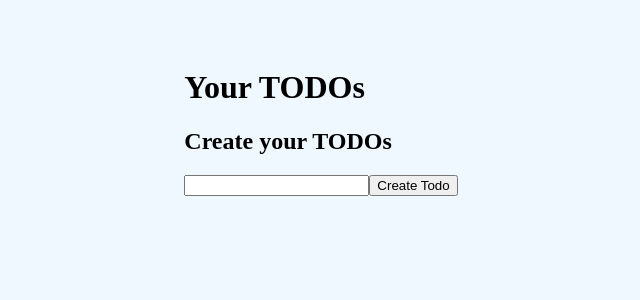
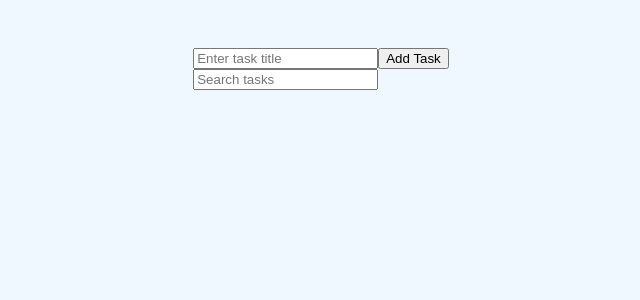
Before and after one commit to jeici21/ob-curso-react-basico-typescript, a React (Vite) app in the folder ejercicio-1/: page / in a window 1280 px wide. Shown: the top 300 px of the page, without its empty margins (319-959 px from the left). Built offline with nearby package versions, Linux system fonts and the light colour scheme.

Commit message:
Añadido ejercicio de useReducer y useContext

```diff
--- a/ejercicio-1/src/App.tsx
+++ b/ejercicio-1/src/App.tsx
@@ -1,6 +1,8 @@
 import './App.css'
-import TodoContainer from './components/containers/TodoContainer'
-import TodoFormContainer from './components/containers/TodoFormContainer'
+import TaskForm from './components/TaskForm'
+import TaskList from './components/TaskList'
+import { TaskProvider } from './components/containers/Context'
+import { Action } from './store/types/types'
 //import Clock from './components/Clock'
 //import ClockHook from './components/ClockHook'
 //import ContactoList from './components/ContactoList'
@@ -10,14 +12,20 @@ import TodoFormContainer from './components/containers/TodoFormContainer'
 function App() {
   return (
     <div className="App">
+      <TaskProvider state={{ tasks: [], filteredTasks: [] }} dispatch={function (value: Action): void {
+        throw new Error('Function not implemented.')
+      }}>
         {/* <ContactoList /> */}
         {/* <Clock /> */}
         {/* <ClockHook /> */}
         {/* <Cuadrado /> */}
         {/* <TareasFormik /> */}
         {/* <AxiosMaterial /> */}
-      <TodoContainer />
-      <TodoFormContainer />
+        {/* <TodoContainer /> */}
+        {/* <TodoFormContainer /> */}
+        <TaskForm />
+        <TaskList />
+      </TaskProvider>
     </div>
   )
 }
--- /dev/null
+++ b/ejercicio-1/src/components/TaskForm.tsx
@@ -0,0 +1,30 @@
+import { useState, useContext } from "react";
+import { TaskContext } from "./containers/Context"
+import { Task } from "../store/types/types";
+
+const TaskForm = () => {
+    const { dispatch } = useContext(TaskContext);
+
+    const [title, setTitle] = useState("");
+
+    const handleSubmit = (event: React.FormEvent<HTMLFormElement>) => {
+        event.preventDefault();
+        const task: Task = { id: Date.now(), title, completed: false };
+        dispatch({ type: "ADD_TASK", task });
+        setTitle("");
+    };
+
+    return (
+        <form onSubmit={handleSubmit}>
+            <input
+                type="text"
+                placeholder="Enter task title"
+                value={title}
+                onChange={(event) => setTitle(event.target.value)}
+            />
+            <button type="submit">Add Task</button>
+        </form>
+    );
+};
+
+export default TaskForm;
--- /dev/null
+++ b/ejercicio-1/src/components/TaskList.tsx
@@ -0,0 +1,42 @@
+import { useContext } from "react";
+import { TaskContext } from "./containers/Context"
+import { Task } from "../store/types/types";
+
+const TaskList = () => {
+    const { state, dispatch } = useContext(TaskContext);
+
+    const handleDelete = (id: number) => {
+        dispatch({ type: "DELETE_TASK", id });
+    };
+
+    const handleToggle = (id: number) => {
+        dispatch({ type: "TOGGLE_TASK", id });
+    };
+
+    return (
+        <>
+            <input
+                type="text"
+                placeholder="Search tasks"
+                onChange={(event) =>
+                    dispatch({ type: "FILTER_TASKS", keyword: event.target.value })
+                }
+            />
+            <ul>
+                {state.filteredTasks.map((task: Task) => (
+                    <li key={task.id}>
+                        <input
+                            type="checkbox"
+                            checked={task.completed}
+                            onChange={() => handleToggle(task.id)}
+                        />
+                        <span style={{ textDecoration: task.completed ? "line-through" : "none" }}>{task.title}</span>
+                        <button onClick={() => handleDelete(task.id)}>Delete</button>
+                    </li>
+                ))}
+            </ul>
+        </>
+    );
+};
+
+export default TaskList;
--- /dev/null
+++ b/ejercicio-1/src/components/containers/Context.tsx
@@ -0,0 +1,26 @@
+import React, { createContext, useReducer, ReactNode } from "react";
+import reducer from "../../store/reducers/reducer";
+import { State, Action } from "../../store/types/types";
+
+const initialState: State = {
+    tasks: [],
+    filteredTasks: [],
+};
+
+export interface ContextProps {
+    state: State;
+    dispatch: React.Dispatch<Action>;
+    children: ReactNode;
+}
+
+export const TaskContext = createContext({} as ContextProps);
+
+export const TaskProvider = ({ children }: ContextProps) => {
+    const [state, dispatch] = useReducer(reducer, initialState);
+
+    return (
+        <TaskContext.Provider value={{ state, dispatch, children }}>
+            {children}
+        </TaskContext.Provider>
+    );
+};
--- /dev/null
+++ b/ejercicio-1/src/store/reducers/reducer.ts
@@ -0,0 +1,42 @@
+import { State, Action } from "../types/types"
+
+const reducer = (state: State, action: Action): State => {
+    switch (action.type) {
+        case "ADD_TASK":
+            return {
+                ...state,
+                tasks: [...state.tasks, action.task],
+                filteredTasks: [...state.tasks, action.task],
+            };
+        case "DELETE_TASK":
+            return {
+                ...state,
+                tasks: state.tasks.filter((task) => task.id !== action.id),
+                filteredTasks: state.filteredTasks.filter(
+                    (task) => task.id !== action.id
+                ),
+            };
+        case "TOGGLE_TASK":
+            return {
+                ...state,
+                tasks: state.tasks.map((task) =>
+                    task.id === action.id ? { ...task, completed: !task.completed } : task
+                ),
+                filteredTasks: state.filteredTasks.map((task) =>
+                    task.id === action.id ? { ...task, completed: !task.completed } : task
+                ),
+            };
+        case "FILTER_TASKS":
+            const filteredTasks = state.tasks.filter((task) =>
+                task.title.toLowerCase().includes(action.keyword.toLowerCase())
+            );
+            return {
+                ...state,
+                filteredTasks,
+            };
+        default:
+            return state;
+    }
+};
+
+export default reducer;
--- /dev/null
+++ b/ejercicio-1/src/store/types/types.ts
@@ -0,0 +1,16 @@
+export interface Task {
+    id: number;
+    title: string;
+    completed: boolean;
+}
+
+export interface State {
+    tasks: Task[];
+    filteredTasks: Task[];
+}
+
+export type Action =
+    | { type: "ADD_TASK"; task: Task }
+    | { type: "DELETE_TASK"; id: number }
+    | { type: "TOGGLE_TASK"; id: number }
+    | { type: "FILTER_TASKS"; keyword: string };
```
Lines whose indentation alone changed are shown as unchanged.
